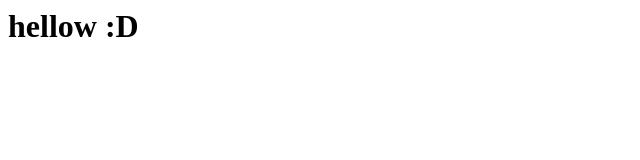
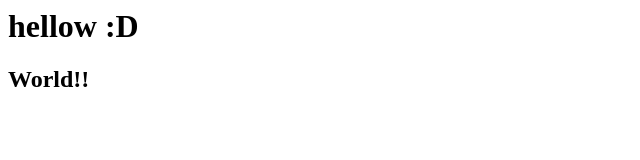
Before and after one commit to anaforero91/Ejercicios-Javascript, a plain HTML site: page index.html in a window 1280 px wide. Shown: the whole page, without its empty margins (0-640 px from the left). Drawn offline with Linux system fonts and the light colour scheme.

Commit message:
Palabra nueva agregada

```diff
--- a/index.html
+++ b/index.html
@@ -4,5 +4,6 @@
     </head>
     <body>
         <h1>hellow :D</h1>
+        <h2> World!!</h2>
     </body>
 </html>
```
